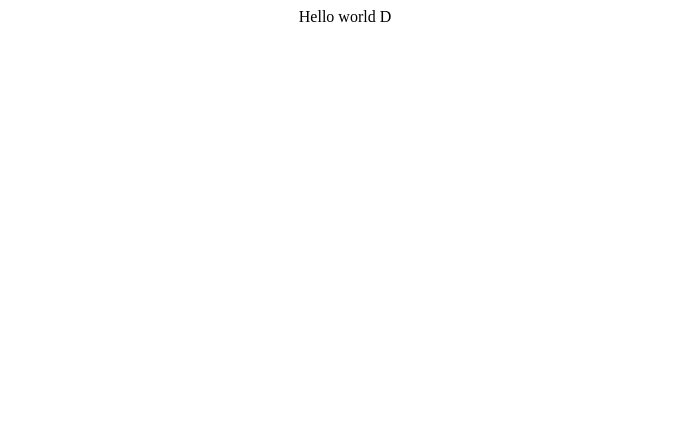
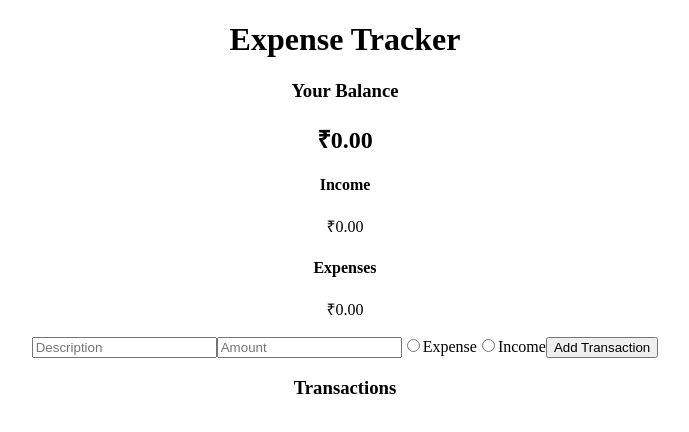
Before and after one commit to kshatsharmaaa/SpendSnap, a React (Create React App) app: page /dashboard in a window 1280 px wide. Shown: the top 432 px of the page, without its empty margins (295-984 px from the left). Built offline with nearby package versions, Linux system fonts and the light colour scheme; no server answers.

Commit message:
creating the dashboard component

```diff
--- a/src/pages/dashboard/index.jsx
+++ b/src/pages/dashboard/index.jsx
@@ -1,3 +1,39 @@
 export const Dashboard = () => {
-    return <div className="">Hello world D</div>
+    return (
+    <>
+    <div className="">
+        <div className="">
+            <h1>Expense Tracker</h1>
+            <div className="">
+                <h3>Your Balance</h3>
+                <h2>₹0.00</h2>
+            </div>
+            <div className="">
+                <div className="">
+                    <h4>Income</h4>
+                    <p>₹0.00</p>
+                </div>
+                <div className="">
+                    <h4>Expenses</h4>
+                    <p>₹0.00</p>
+                </div>
+            </div>
+
+            <form action="">
+                <input type="text" placeholder="Description" required />
+                <input type="number" placeholder="Amount" required />
+                <input type="radio" value="expense" id="expense" />
+                <label for="expense">Expense</label>
+                <input type="radio" value="income" id="income" />
+                <label for="income">Income</label>
+                <button>Add Transaction</button>
+            </form>
+        </div>
+    </div>
+
+    <div className="transactions">
+        <h3>Transactions</h3>
+    </div>
+    </>
+)
 }
```
